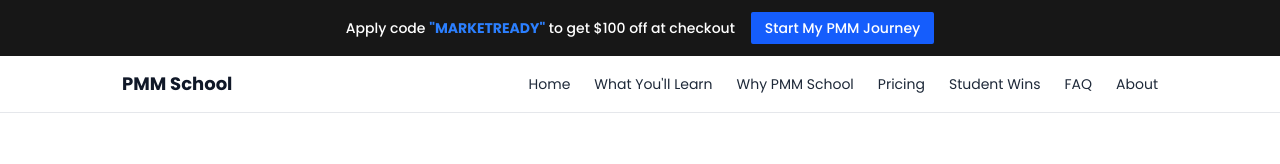
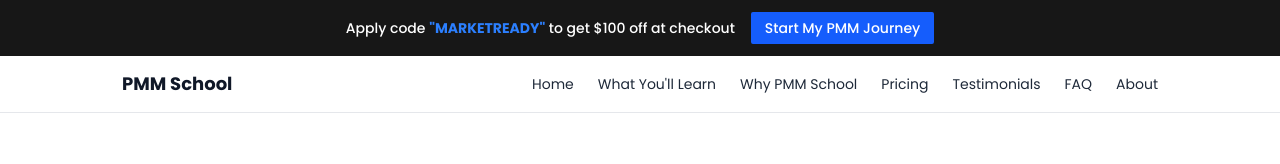
Before and after one commit to pj-pj-pj/pmm-school, a Next.js app: page / in a window 1280 px wide. Shown: the top 164 px of the page. Built offline with nearby package versions, Linux system fonts and the light colour scheme.

Commit message:
refactor: nav title

```diff
--- a/components/navigation.tsx
+++ b/components/navigation.tsx
@@ -11,7 +11,7 @@
     { name: "What You'll Learn", href: "what-youll-learn" },
     { name: "Why PMM School", href: "why-pmm-school" },
     { name: "Pricing", href: "pricing" },
-    { name: "Student Wins", href: "student-wins" },
+    { name: "Testimonials", href: "testimonials" },
     { name: "FAQ", href: "faq" },
     { name: "About", href: "about" },
   ];
--- a/components/testimonials.tsx
+++ b/components/testimonials.tsx
@@ -34,7 +34,7 @@
 
   return (
     <section
-      id="student-wins"
+      id="testimonials"
       className="py-16 md:py-24 bg-gray-50"
     >
       <div className="max-w-[85rem] mx-auto px-4 sm:px-6 lg:px-8">
```
